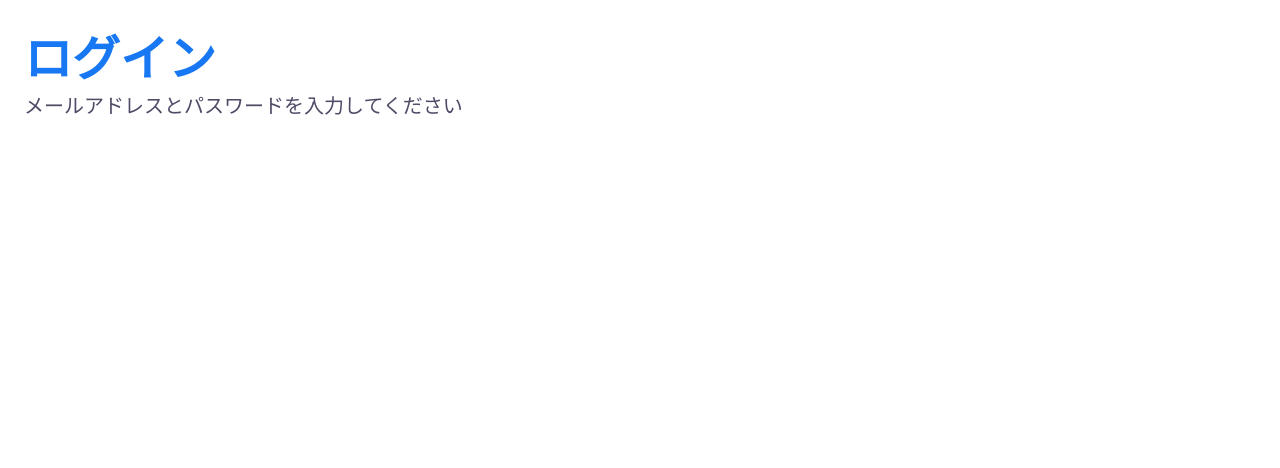
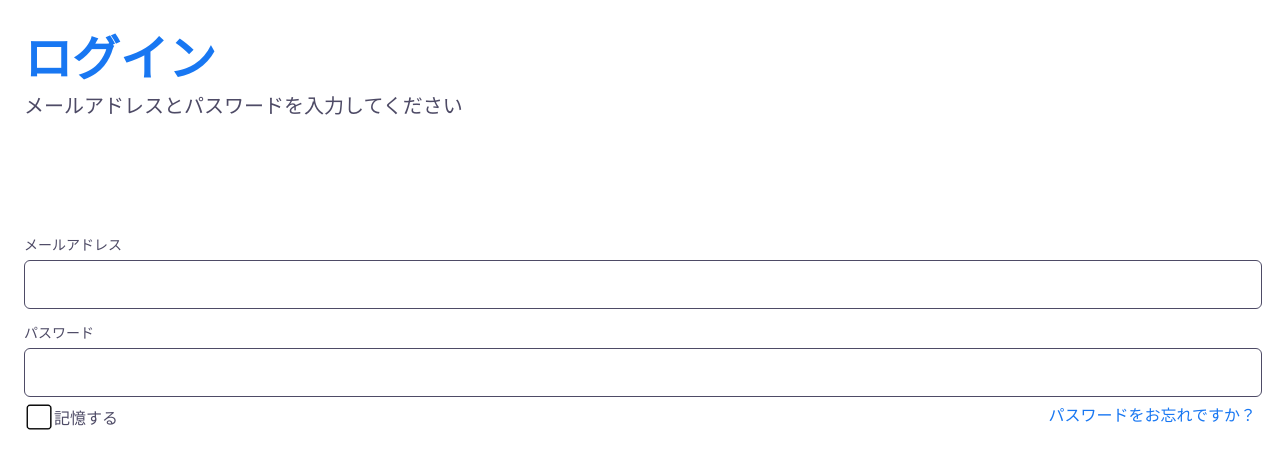
Before and after one commit to ttcksf/code-tips-app, a React (Create React App) app: page / in a window 1280 px wide. Shown: the top 468 px of the page. Built offline with nearby package versions, Linux system fonts and the light colour scheme.

Commit message:
create inputForm base

```diff
--- a/src/App.css
+++ b/src/App.css
@@ -5,7 +5,7 @@
 body {
   --mainBlue: #1877f2;
   --lightBlue: #5890ff;
-  --lightGrany: #4e4b66;
+  --lightGray: #4e4b66;
   --mainGray: #667080;
   --bgGray: #eef1f4;
   --red: #ec1515;
@@ -28,6 +28,7 @@ li {
 a {
   text-decoration: none;
 }
+
 .App {
   text-align: center;
 }
--- a/src/components/Auth/molecules/InputForm.js
+++ b/src/components/Auth/molecules/InputForm.js
@@ -1,7 +1,39 @@
 import React from "react";
 
 const InputForm = () => {
-  return <div>InputCard</div>;
+  return (
+    <div className="input-form">
+      <form>
+        <dl>
+          <div className="input-row">
+            <dt>
+              <label className="label" for="email">
+                メールアドレス
+              </label>
+            </dt>
+            <dd>
+              <input type="email" id="email" />
+            </dd>
+          </div>
+          <div className="input-row">
+            <dt>
+              <label for="password">パスワード</label>
+            </dt>
+            <dd>
+              <input type="password" id="password" />
+            </dd>
+          </div>
+        </dl>
+        <div className="input-check">
+          <label for="check" className="check-box">
+            <input id="check" type="checkbox" />
+            <span className="check-text">記憶する</span>
+          </label>
+          <span className="forget-password">パスワードをお忘れですか？</span>
+        </div>
+      </form>
+    </div>
+  );
 };
 
 export default InputForm;
--- a/src/screens/Auth/Auth.css
+++ b/src/screens/Auth/Auth.css
@@ -1,5 +1,6 @@
 .input-header {
   width: 100%;
+  margin-bottom: 115px;
 }
 .input-header h1 {
   color: var(--mainBlue);
@@ -9,5 +10,60 @@
 .input-header p {
   font-size: 20px;
   margin: 0;
-  color: var(--lightGrany);
+  color: var(--lightGray);
 }
+
+.input-form dl,
+.input-form dt,
+.input-form dd {
+  margin: 0;
+}
+.input-row {
+  margin-top: 13px;
+}
+.input-row dt label {
+  display: inline-block;
+  color: var(--lightGray);
+  font-size: 14px;
+}
+
+.input-row dd input {
+  display: inline-block;
+  width: 100%;
+  margin-top: 6px;
+  height: 45px;
+  border-radius: 6px;
+  border: 1px solid var(--lightGray);
+}
+.input-check {
+  margin-top: 5px;
+  display: flex;
+  justify-content: space-between;
+}
+.check-box {
+  cursor: pointer;
+}
+span.check-text {
+  color: var(--lightGray);
+  align-items: center;
+  display: flex;
+}
+.check-box input {
+  display: none;
+}
+.check-box input + span.check-text::before {
+  background-image: url("../../images/check-before.png");
+  background-position: center;
+  background-repeat: no-repeat;
+  background-size: contain;
+  content: "";
+  height: 30px;
+  position: relative;
+  width: 30px;
+}
+.check-box input:checked + span.check-text::before {
+  background-image: url("../../images/check-after.png");
+}
+span.forget-password {
+  color: var(--mainBlue);
+}
--- a/src/screens/Auth/Auth.js
+++ b/src/screens/Auth/Auth.js
@@ -1,5 +1,6 @@
 //login-input login-confirm login-failed signup signup-failed
 import React from "react";
+import InputForm from "../../components/Auth/molecules/InputForm";
 import InputFormHeader from "../../components/Auth/molecules/InputFormHeader";
 import "./Auth.css";
 
@@ -10,6 +11,7 @@ const Auth = () => {
         title="ログイン"
         desc="メールアドレスとパスワードを入力してください"
       />
+      <InputForm />
     </>
   );
 };
```
Also changed, not shown: src/images/check-after.png (added), src/images/check-before.png (added).
